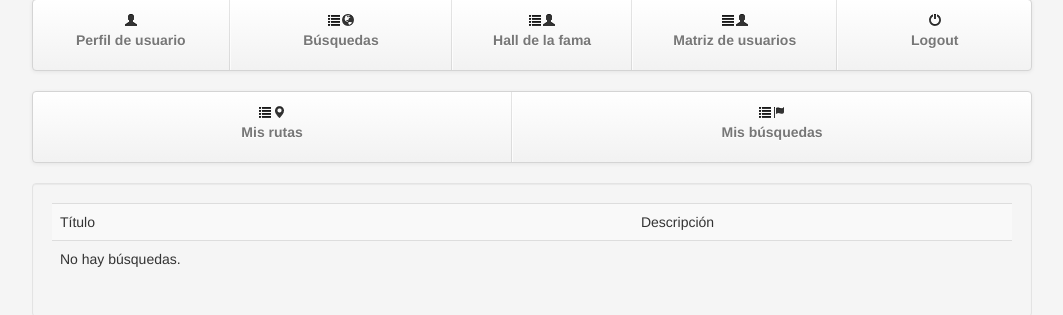
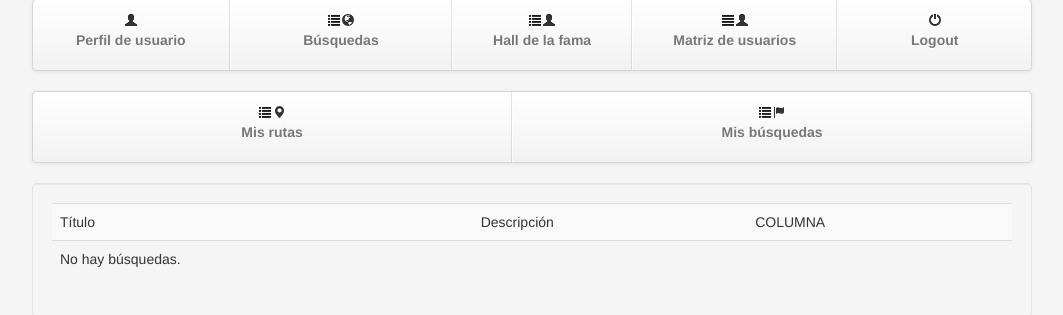
Before and after one commit to jesusnoseq/TakaraHunter, a Django app: page /misbusquedas/ in a window 1280 px wide. Shown: the part 81-396 px from the top of the page, without its empty margins (108-1171 px from the left). Run offline with Django 3.2, Linux system fonts and the light colour scheme; a user stored in the database is signed in; data comes from the database, SQL or seed files in the repository; data that the repository does not hold is empty; parts of the project's set-up code (start-up, migrations or seed data) failed here and were passed over; some libraries are stand-ins or nearby versions.

Commit message:
Probando commit

```diff
--- a/principal/templates/miListaBusquedas.html
+++ b/principal/templates/miListaBusquedas.html
@@ -21,18 +21,21 @@
 		<tr>
 			<td>Título</td>
 			<td>Descripción</td>
+			<td>COLUMNA</td>
 		</tr>
 		{% if busquedas %}
 			{% for busqueda in busquedas %}
 				<tr>
 					<td><a href="/busquedas/{{ busqueda.id }}">{{ busqueda.titulo }}</a></td>
 					<td>{{ busqueda.descripcion }}</td>
+					<td><input class="btn btn-primary" type="submit" value="Participar"/></td>
 				</tr>
 			{% endfor %}
     	{% else %}
 			<tr>
 				<td>No hay búsquedas.</td>
 				<td></td>
+				<td></td>
 			</tr>
     	{% endif %}
 	</table>
```
